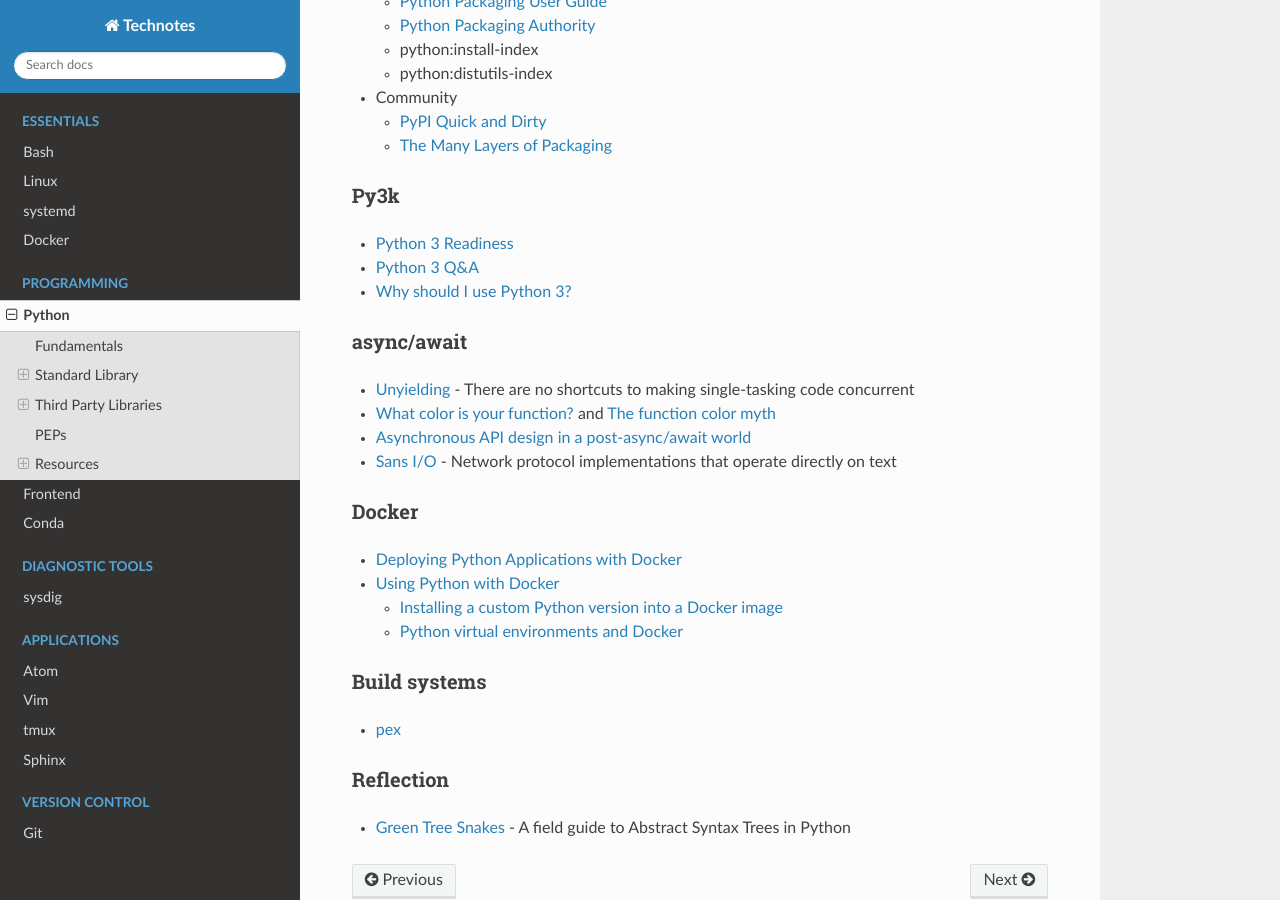
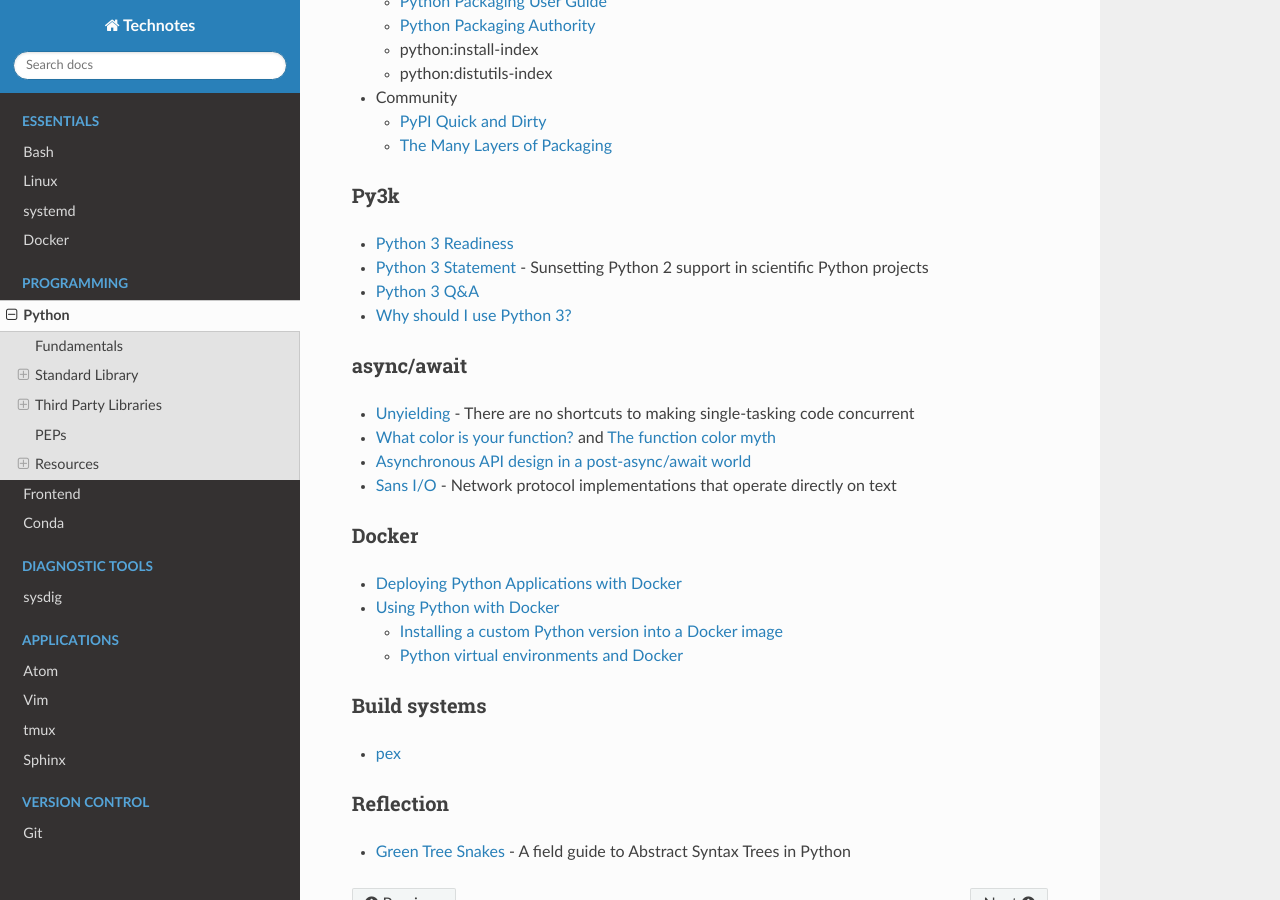
Before and after one commit to heterotopian/technotes, a Sphinx documentation site: the page built from source/python.rst, in a window 1280 px wide and 900 px high, scrolled down 3360 px. Built offline with Sphinx 7.4.7 and the Read the Docs theme 2.0.0, drawn with Linux system fonts in a browser that asks for light colours.

Commit message:
Add python3statement.org

```diff
--- a/source/python.rst
+++ b/source/python.rst
@@ -225,6 +225,7 @@
 ----
 
 - `Python 3 Readiness <http://py3readiness.org/>`_
+- `Python 3 Statement <http://python3statement.org/>`_ - Sunsetting Python 2 support in scientific Python projects
 - `Python 3 Q&A <http://python-notes.curiousefficiency.org/en/latest/python3/questions_and_answers.html>`_
 - `Why should I use Python 3? <https://eev.ee/blog/2016/07/31/python-faq-why-should-i-use-python-3/>`_
 
```
